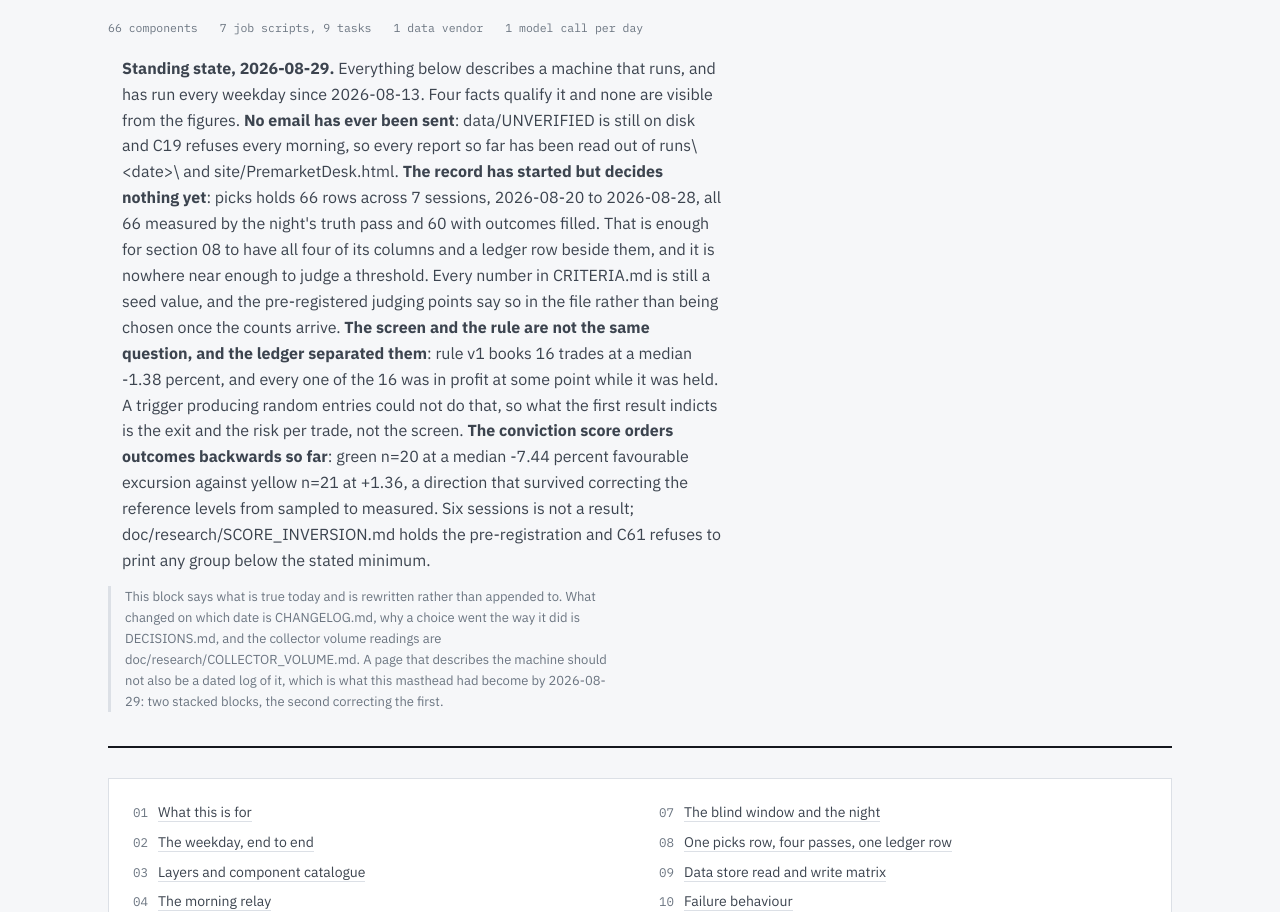
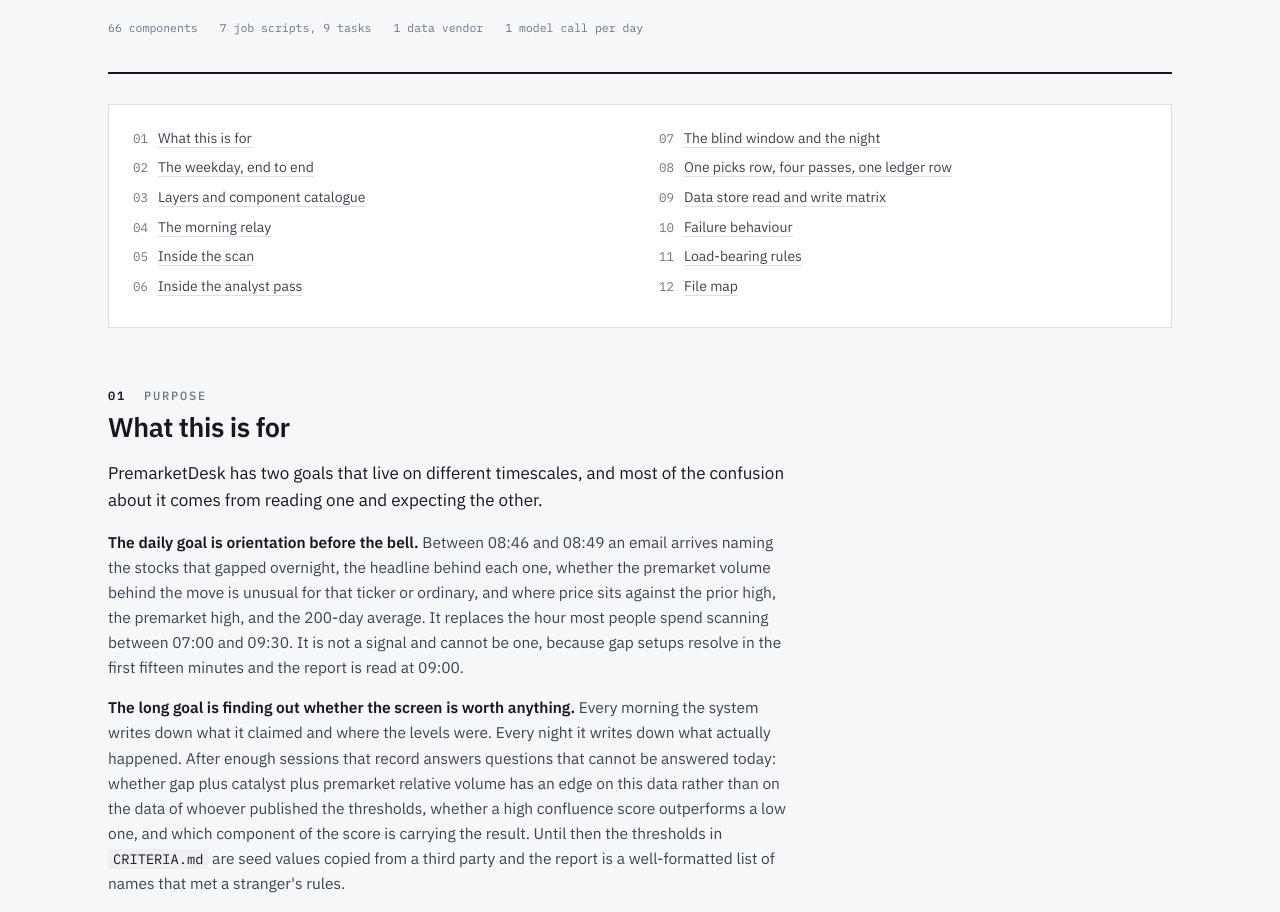
Before and after one commit to masalasev-ops/PremarketDesk, a plain HTML site: page doc/ArchitecturePremarketdesk.html in a window 1280 px wide. Shown: the part 471-1383 px from the top of the page. Drawn offline with Linux system fonts and the light colour scheme.

Commit message:
Delete the standing state from the architecture page

```diff
--- a/doc/ArchitecturePremarketdesk.html
+++ b/doc/ArchitecturePremarketdesk.html
@@ -229,32 +229,6 @@ tbody tr:hover{background:var(--ground)}
   <div class="meta">
     <span>66 components</span><span>7 job scripts, 9 tasks</span><span>1 data vendor</span><span>1 model call per day</span>
   </div>
-  <p class="sub" style="margin-top:18px;border-left:3px solid var(--accent);padding-left:14px">
-  <b>Standing state, 2026-08-29.</b> Everything below describes a machine that runs, and has run every
-  weekday since 2026-08-13. Four facts qualify it and none are visible from the figures.
-  <b>No email has ever been sent</b>: data/UNVERIFIED is still on disk and C19 refuses every morning,
-  so every report so far has been read out of runs\&lt;date&gt;\ and site/PremarketDesk.html.
-  <b>The record has started but decides nothing yet</b>: picks holds 66 rows across 7 sessions,
-  2026-08-20 to 2026-08-28, all 66 measured by the night's truth pass and 60 with outcomes filled.
-  That is enough for section 08 to have all four of its columns and a ledger row beside them, and it
-  is nowhere near enough to judge a threshold. Every number in CRITERIA.md is still a seed value, and
-  the pre-registered judging points say so in the file rather than being chosen once the counts
-  arrive.
-  <b>The screen and the rule are not the same question, and the ledger separated them</b>: rule v1
-  books 16 trades at a median -1.38 percent, and every one of the 16 was in profit at some point while
-  it was held. A trigger producing random entries could not do that, so what the first result
-  indicts is the exit and the risk per trade, not the screen.
-  <b>The conviction score orders outcomes backwards so far</b>: green n=20 at a median -7.44 percent
-  favourable excursion against yellow n=21 at +1.36, a direction that survived correcting the
-  reference levels from sampled to measured. Six sessions is not a result;
-  doc/research/SCORE_INVERSION.md holds the pre-registration and C61 refuses to print any group below
-  the stated minimum.</p>
-  <p class="sub" style="margin-top:12px;font-size:13px;color:var(--ink-3);border-left:3px solid var(--rule);padding-left:14px">
-  This block says what is true today and is rewritten rather than appended to. What changed on which
-  date is CHANGELOG.md, why a choice went the way it did is DECISIONS.md, and the collector volume
-  readings are doc/research/COLLECTOR_VOLUME.md. A page that describes the machine should not also be
-  a dated log of it, which is what this masthead had become by 2026-08-29: two stacked blocks, the
-  second correcting the first.</p>
 </header>
 
 <nav class="toc">
```
Also changed, not shown: doc/CHANGELOG.md.
